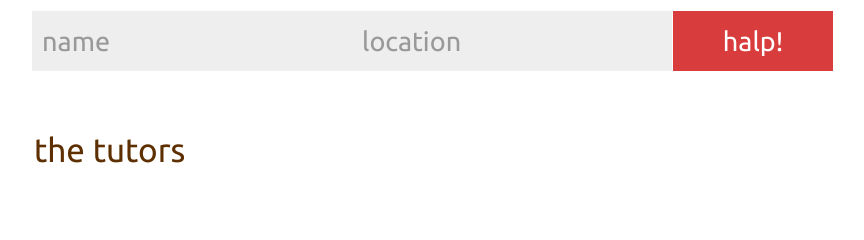
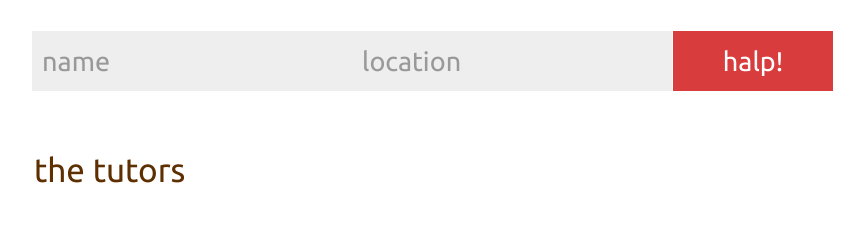
Before and after one commit to lanrat/halpz.me, a Flask app: template server/templates/class.html in a window 1280 px wide. Shown: the part 263-503 px from the top of the page, without its empty margins (156-1020 px from the left). Run offline with Flask 2, Linux system fonts and the light colour scheme; the template is opened without the code that fills it: most values are stand-ins (such as "Sample title", 1, 10 or a date in 2020); data that the repository does not hold is empty; some libraries are stand-ins or nearby versions.

Commit message:
css the halp form

```diff
--- a/server/static/index.css
+++ b/server/static/index.css
@@ -37,6 +37,8 @@
 #helpnameform.form-wrapper {
     width: 801px;
 	margin-left:-2px;
+	padding-top:20px;
+	clear:left;
 }
 
 #helpnameform.form-wrapper #location {
```
